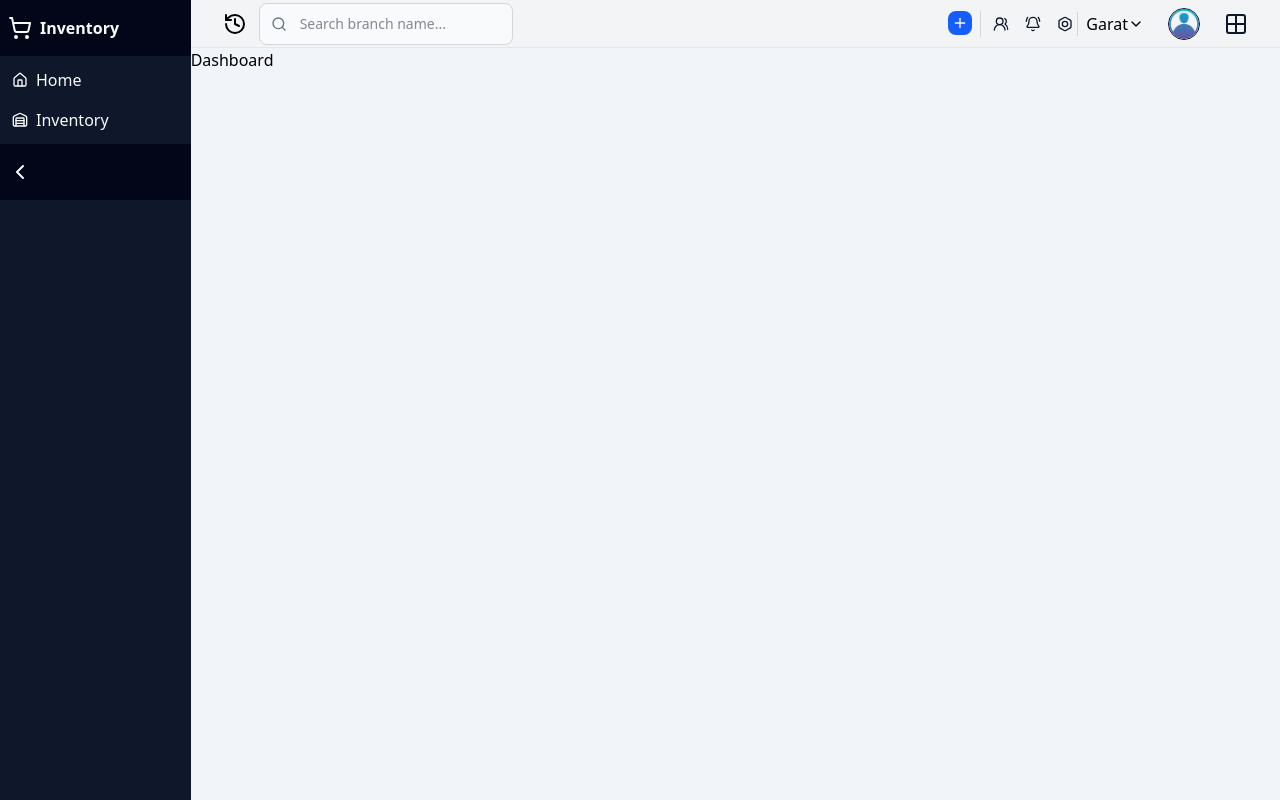
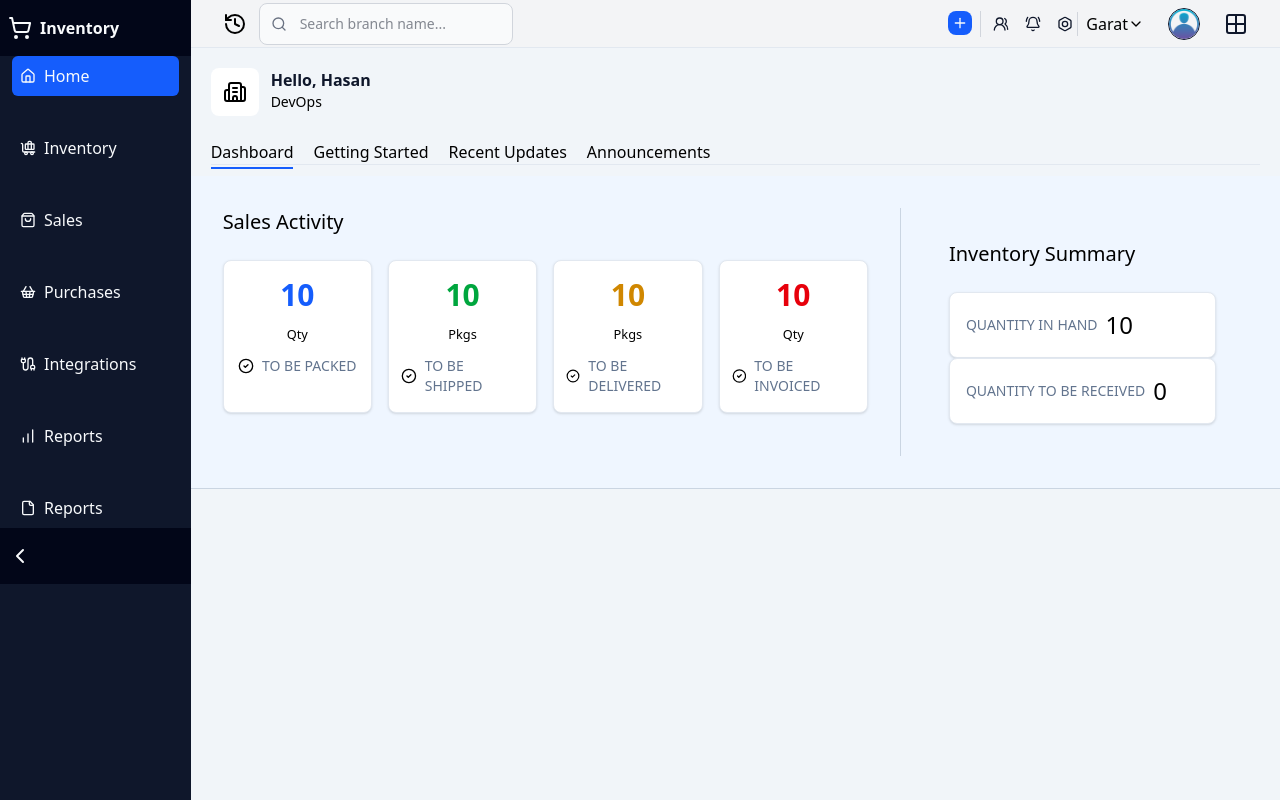
Before and after one commit to hasanhabib16011998/nextJS_inventory_management, a Next.js app in the folder inventory-software/: page /dashboard/home/overview in a window 1280 px wide. Built offline with nearby package versions, Linux system fonts and the light colour scheme.

Commit message:
completed sales activity

```diff
--- /dev/null
+++ b/inventory-software/src/app/(back-office)/dashboard/home/layout.jsx
@@ -0,0 +1,13 @@
+import HomeNavBar from '@/app/components/dashboard/HomeNavBar';
+import React from 'react'
+
+function Layout({children}) {
+  return (
+    <div className=''>
+        <HomeNavBar/>
+        {children}
+    </div>
+  )
+}
+
+export default Layout;
--- a/inventory-software/src/app/(back-office)/dashboard/home/overview/page.jsx
+++ b/inventory-software/src/app/(back-office)/dashboard/home/overview/page.jsx
@@ -1,9 +1,12 @@
+import DashBoardBanner from '@/app/components/dashboard/DashBoardBanner'
+import SalesOverview from '@/app/components/dashboard/SalesOverview'
 import React from 'react'
 
 export default function DashBoard() {
   return (
     <div>
-        <h2>Dashboard</h2>
+        {/* <DashBoardBanner/> */}
+        <SalesOverview/>
     </div>
   )
 }
--- /dev/null
+++ b/inventory-software/src/app/components/dashboard/DashBoardBanner.jsx
@@ -0,0 +1,9 @@
+import React from 'react'
+
+export default function DashBoardBanner() {
+  return (
+    <div>
+        <h2>DashBoard Banner</h2>
+    </div>
+  )
+}
--- /dev/null
+++ b/inventory-software/src/app/components/dashboard/HomeNavBar.jsx
@@ -0,0 +1,54 @@
+'use client'
+import { Building2 } from 'lucide-react'
+import Link from 'next/link'
+import React from 'react';
+import { usePathname } from 'next/navigation';
+
+function HomeNavBar() {
+    const pathname = usePathname();
+    const navLinks=[
+        {
+            title:"Dashboard",
+            href:"/dashboard/home/overview",
+        },
+        {
+            title:"Getting Started",
+            href:"/dashboard/home/getting-started",
+        },
+        {
+            title:"Recent Updates",
+            href:"/dashboard/home/updates",
+        },
+        {
+            title:"Announcements",
+            href:"/dashboard/home/announcements",
+        },
+
+    ]
+  return (
+    <div className='h-32 p-5'>
+        <div className='flex space-x-3'>
+            <div className='flex w-12 h-12 bg-white rounded-lg items-center justify-center'>
+                <Building2/>
+            </div>
+            <div className='flex flex-col'>
+                <p className='text-slate-900 font-semibold'>Hello, Hasan</p>
+                <span className='text-sm'>DevOps</span>
+            </div>
+        </div>
+        <nav className='sticky mt-6 border-b-1 border-slate-200'>
+            {
+                navLinks.map((item,i)=> {
+                    return (
+                        <Link key={i} href={item.href} className={`${
+                        pathname === item.href ? "py-1 mr-5 border-b-2 border-blue-600" : "py-1 mr-5"
+                        }`}>{item.title}</Link>
+                    )
+                })
+            }
+        </nav>
+    </div>
+  )
+}
+
+export default HomeNavBar
--- /dev/null
+++ b/inventory-software/src/app/components/dashboard/SalesOverview.jsx
@@ -0,0 +1,74 @@
+import { CheckCircle2 } from "lucide-react";
+import React from "react";
+
+export default function SalesOverview() {
+    return (
+        <div className="bg-blue-50 border-b border-slate-300 p-8 grid grid-cols-12 gap-4">
+            {/* SALES ACTIVITY */}
+            <div className="col-span-8 border-r border-slate-300 pr-8">
+                <h2 className="mb-6 text-xl">Sales Activity</h2>
+                <div className="grid grid-cols-4 gap-4">
+                    {/* Card 1 */}
+                    <div className="shadow rounded-lg border border-slate-200 hover:border-blue-400 bg-white px-3 py-4 cursor-pointer flex items-center flex-col gap-3 transition-all duration-300">
+                        <h4 className="font-semibold text-3xl text-blue-600">10</h4>
+                        <small>Qty</small>
+                        <div className="flex items-center space-x-2">
+                            <CheckCircle2 className="w-4 h-4" />
+                            <span className="uppercase text-slate-500 text-sm">To be packed</span>
+                        </div>
+                    </div>
+
+                    {/* Card 2 */}
+                    <div className="shadow rounded-lg border border-slate-200 hover:border-blue-400 bg-white px-3 py-4 cursor-pointer flex items-center flex-col gap-3 transition-all duration-300">
+                        <h4 className="font-semibold text-3xl text-green-600">10</h4>
+                        <small>Pkgs</small>
+                        <div className="flex items-center space-x-2">
+                            <CheckCircle2 className="w-4 h-4" />
+                            <span className="uppercase text-slate-500 text-sm">To be shipped</span>
+                        </div>
+                    </div>
+
+                    {/* Card 3 */}
+                    <div className="shadow rounded-lg border border-slate-200 hover:border-blue-400 bg-white px-3 py-4 cursor-pointer flex items-center flex-col gap-3 transition-all duration-300">
+                        <h4 className="font-semibold text-3xl text-yellow-600">10</h4>
+                        <small>Pkgs</small>
+                        <div className="flex items-center space-x-2">
+                            <CheckCircle2 className="w-4 h-4" />
+                            <span className="uppercase text-slate-500 text-sm">To be delivered</span>
+                        </div>
+                    </div>
+
+                    {/* Card 4 */}
+                    <div className="shadow rounded-lg border border-slate-200 hover:border-blue-400 bg-white px-3 py-4 cursor-pointer flex items-center flex-col gap-3 transition-all duration-300">
+                        <h4 className="font-semibold text-3xl text-red-600">10</h4>
+                        <small>Qty</small>
+                        <div className="flex items-center space-x-2">
+                            <CheckCircle2 className="w-4 h-4" />
+                            <span className="uppercase text-slate-500 text-sm">To be invoiced</span>
+                        </div>
+                    </div>
+                </div>
+            </div>
+
+            {/* Inventory Summary */}
+            <div className="col-span-4 p-8">
+                <h2 className="mb-6 text-xl">Inventory Summary</h2>
+                <div className="gap-4">
+                    <div className="shadow rounded-lg border border-slate-200 hover:border-blue-400 bg-white p-4 cursor-pointer flex items-center gap-3 transition-all justify-content-between duration-300">
+                    <div className="flex items-center space-x-2">
+                            <h2 className="uppercase text-slate-500 text-sm">Quantity in hand</h2>
+                            <h4 className="text-2xl">10</h4>
+                        </div>
+                    </div>
+
+                    <div className="shadow rounded-lg border border-slate-200 hover:border-blue-400 bg-white p-4 cursor-pointer flex items-center gap-3 transition-all justify-content-between duration-300">
+                    <div className="flex items-center space-x-2 ">
+                            <h2 className="uppercase text-slate-500 text-sm">Quantity to be received</h2>
+                            <h4 className="text-2xl">0</h4>
+                        </div>
+                    </div>
+                </div>
+            </div>
+        </div>
+    );
+}
--- a/inventory-software/src/app/components/dashboard/Sidebar.jsx
+++ b/inventory-software/src/app/components/dashboard/Sidebar.jsx
@@ -1,4 +1,4 @@
-import { ChevronLeft, HomeIcon, ShoppingCartIcon, Warehouse } from 'lucide-react'
+import { BaggageClaim, BarChart, Cable, ChevronLeft, File, HomeIcon, ShoppingBag, ShoppingBasket, ShoppingCartIcon, Warehouse } from 'lucide-react'
 import Link from 'next/link'
 import React from 'react'
 
@@ -14,14 +14,37 @@ export default function Sidebar() {
 
             </div>
             {/* Links */}
-            <nav className='flex flex-col gap-4 p-3'>
-                <Link className='flex items-center space-x-2' href=''>
+            <nav className='flex flex-col gap-8 px-3'>
+                <Link className='flex items-center space-x-2 bg-blue-600 text-slate-50 p-2 px-2 rounded-md' href=''>
                     <HomeIcon className='w-4 h-4'/>
                     <span>Home</span>
                 </Link>
-                <Link className='flex items-center space-x-2' href=''>
-                    <Warehouse className='w-4 h-4'/>
+                <button className='flex items-center space-x-2 p-2' href=''>
+                    <BaggageClaim className='w-4 h-4'/>
                     <span>Inventory</span>
+                </button>
+                <button className='flex items-center space-x-2 p-2' href=''>
+                    <ShoppingBag className='w-4 h-4'/>
+                    <span>Sales</span>
+                </button>
+                <button className='flex items-center space-x-2 p-2' href=''>
+                    <ShoppingBasket className='w-4 h-4'/>
+                    <span>Purchases</span>
+                </button>
+
+                <Link className='flex items-center space-x-2 p-2' href='#'>
+                    <Cable className='w-4 h-4'/>
+                    <span>Integrations</span>
+                </Link>
+
+                <Link className='flex items-center space-x-2 p-2' href='#'>
+                    <BarChart className='w-4 h-4'/>
+                    <span>Reports</span>
+                </Link>
+
+                <Link className='flex items-center space-x-2 p-2' href='#'>
+                    <File className='w-4 h-4'/>
+                    <span>Reports</span>
                 </Link>
             </nav>
 
--- /dev/null
+++ b/inventory-software/src/app/components/dashboard/SubscriptionCard.jsx
@@ -0,0 +1,9 @@
+import React from 'react'
+
+function SubscriptionCard() {
+  return (
+    <div className=''></div>
+  )
+}
+
+export default SubscriptionCard;
```
Also changed, not shown: 1 other file (tests, documents, lock files or other folders).
